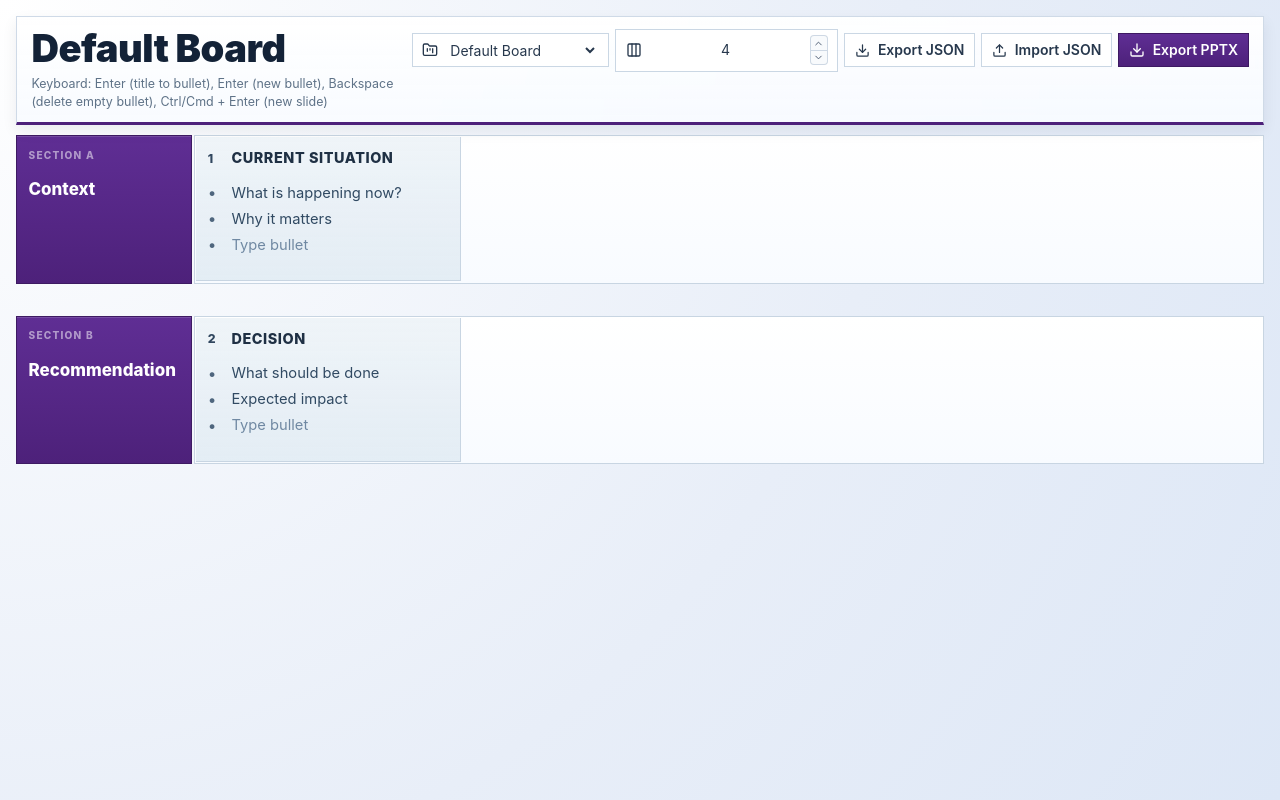
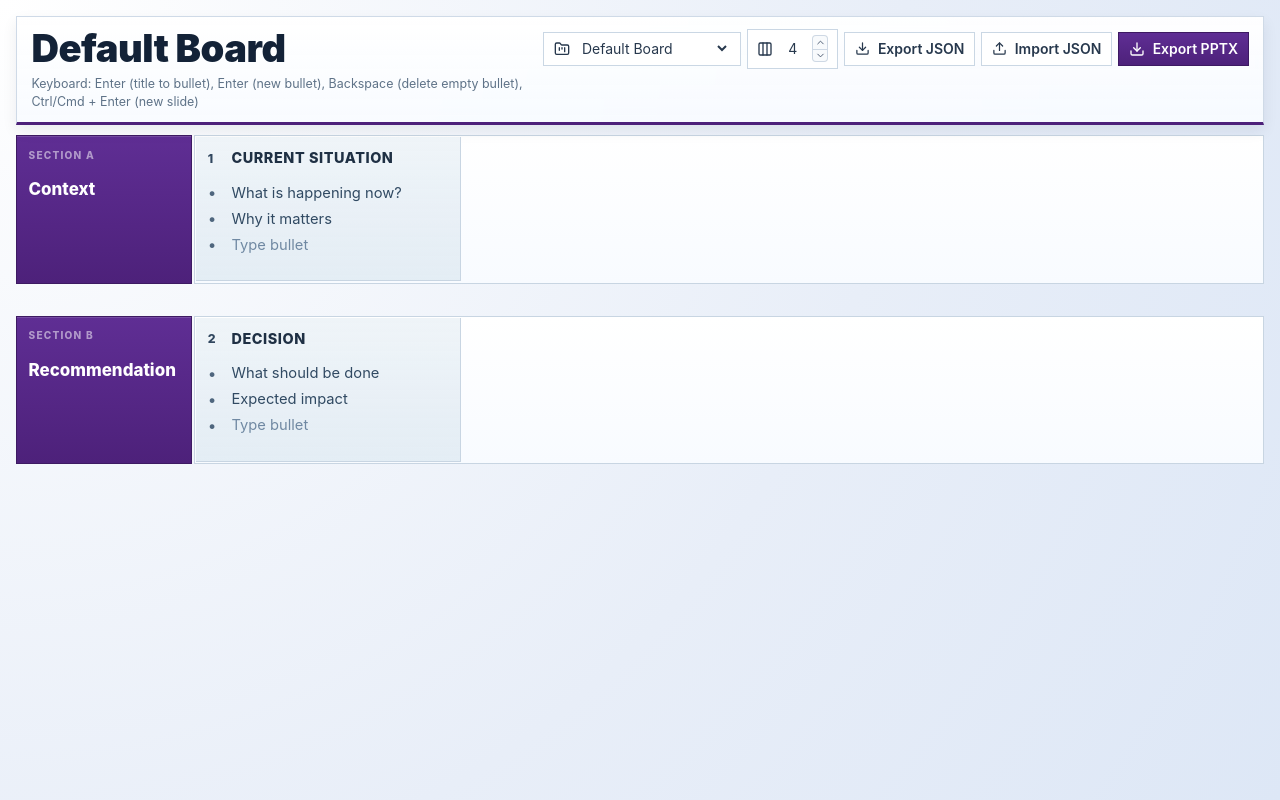
Before and after one commit to nicola-zanardi/storylining-board, a React (Vite) app: page / in a window 1280 px wide. Built offline with nearby package versions, Linux system fonts and the light colour scheme.

Commit message:
Make boxes-per-row control compact and aligned

```diff
--- a/src/App.jsx
+++ b/src/App.jsx
@@ -1641,7 +1641,7 @@ function App() {
                 </select>
               </label>
 
-              <label className="toolbar-field flex items-center gap-2 rounded-lg border border-slate-300 bg-white px-3 py-2 text-sm text-slate-700">
+              <label className="toolbar-field toolbar-number-control flex items-center gap-1.5 rounded-lg border border-slate-300 bg-white px-2 py-1 text-sm text-slate-700">
                 <Columns3 size={16} aria-hidden="true" />
                 <span className="sr-only">Boxes per row</span>
                 <input
@@ -1662,14 +1662,14 @@ function App() {
                       event.currentTarget.blur();
                     }
                   }}
-                  className="toolbar-select w-10 min-w-0 bg-transparent text-center text-sm outline-none"
+                  className="toolbar-select toolbar-number-input bg-transparent text-center text-sm outline-none"
                   aria-label="Boxes per row"
                 />
-                <div className="flex flex-col overflow-hidden rounded-sm border border-slate-300/90 bg-slate-50">
+                <div className="toolbar-stepper flex flex-col overflow-hidden rounded-sm border border-slate-300/90 bg-slate-50">
                   <button
                     type="button"
                     onClick={() => nudgeBoxesPerRow(1)}
-                    className="inline-flex h-3.5 w-4 items-center justify-center text-slate-600 hover:bg-slate-100"
+                    className="toolbar-stepper-btn inline-flex items-center justify-center text-slate-600 hover:bg-slate-100"
                     aria-label="Increase boxes per row"
                   >
                     <ChevronUp size={11} />
@@ -1677,7 +1677,7 @@ function App() {
                   <button
                     type="button"
                     onClick={() => nudgeBoxesPerRow(-1)}
-                    className="inline-flex h-3.5 w-4 items-center justify-center border-t border-slate-300/90 text-slate-600 hover:bg-slate-100"
+                    className="toolbar-stepper-btn inline-flex items-center justify-center border-t border-slate-300/90 text-slate-600 hover:bg-slate-100"
                     aria-label="Decrease boxes per row"
                   >
                     <ChevronDown size={11} />
--- a/src/index.css
+++ b/src/index.css
@@ -113,6 +113,27 @@ body {
   background: transparent;
   min-width: 9.5rem;
   color: #27384d;
+}
+
+.toolbar-number-control {
+  min-height: 34px;
+}
+
+.toolbar-number-input {
+  min-width: 0;
+  width: 1.7rem;
+  line-height: 1;
+  padding: 0;
+}
+
+.toolbar-stepper {
+  width: 0.95rem;
+}
+
+.toolbar-stepper-btn {
+  width: 100%;
+  height: 0.78rem;
+  padding: 0;
 }
 
 .toolbar-toggle input {
```
